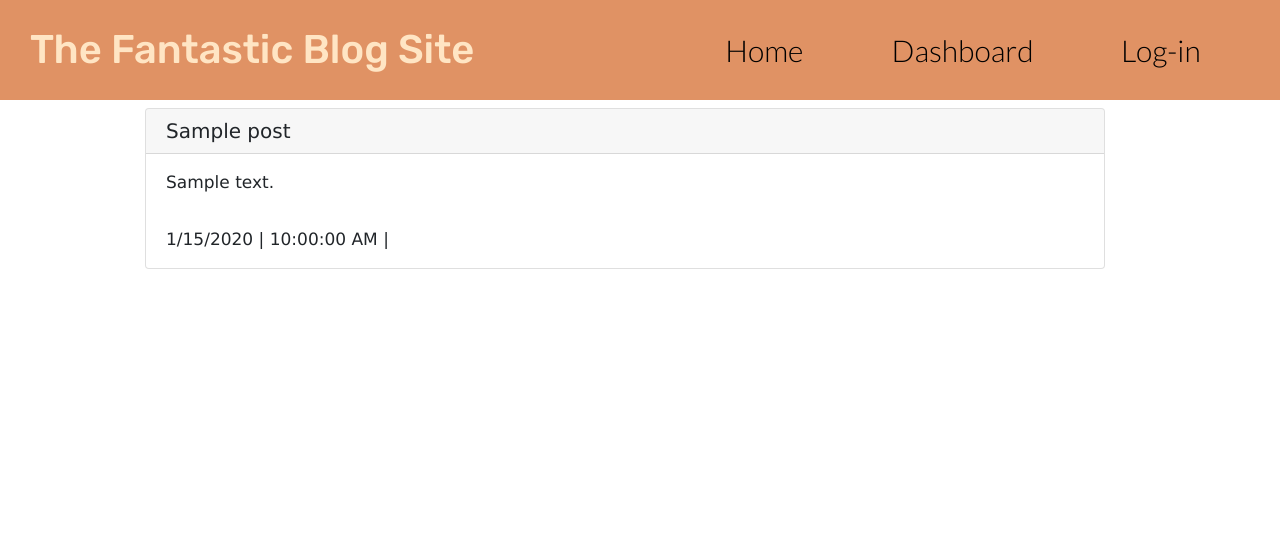
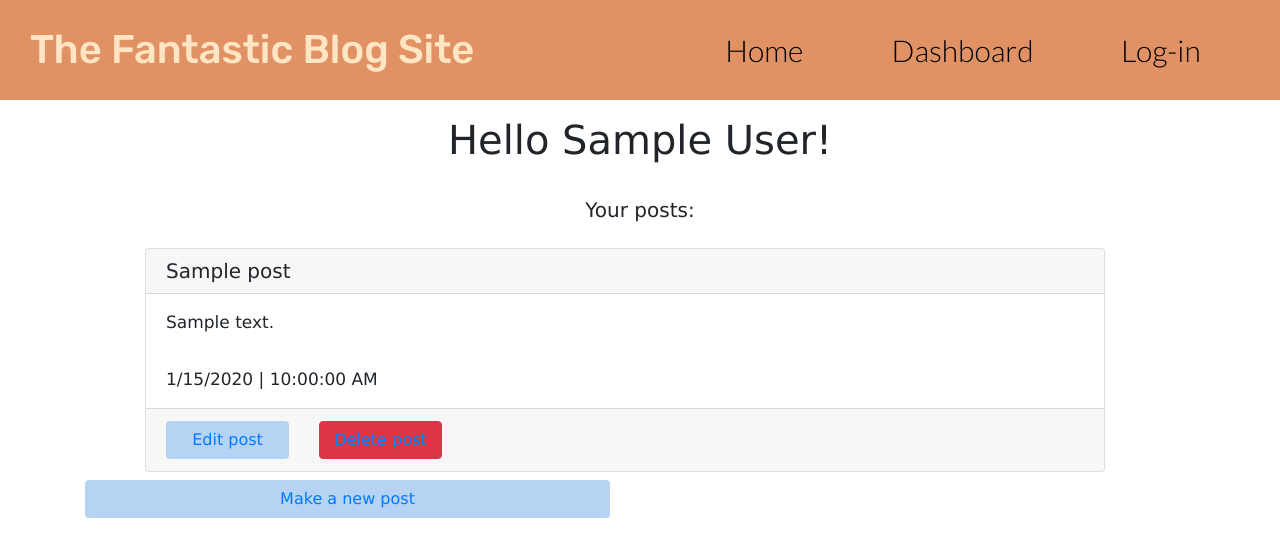
Before and after one commit to jpeiler97/tech-blog, a Node server app: template views/dashboard.handlebars in a window 1280 px wide. Shown: the top 557 px of the page. Run offline with Node 20, Linux system fonts and the light colour scheme; tables that the repository leaves empty hold one stand-in row (values such as "Sample post"); the template is opened without the code that fills it: values that come from a table or form of the project are taken from there, most other values are stand-ins (such as "Sample title", 1, 10 or a date in 2020); some libraries are stand-ins or nearby versions.

Commit message:
worked on dashboard

```diff
--- a/public/css/style.css
+++ b/public/css/style.css
@@ -41,7 +41,8 @@ header h1 {
 	text-align: center;
 }
 
-#home-title {
+#home-title,
+#user-greeting {
 	font-size: 40px;
 	margin: auto;
 	text-align: center;
@@ -76,6 +77,14 @@ header h1 {
 	width: 50%;
 }
 
+#your-posts-title {
+	font-size: 20px;
+	margin-left: auto;
+	margin-right: auto;
+	text-align: center;
+	padding: 20px;
+}
+
 #logout {
 	text-decoration: none;
 	color: black;
--- a/views/dashboard.handlebars
+++ b/views/dashboard.handlebars
@@ -1,13 +1,43 @@
 
+<h1 id= "user-greeting">Hello {{user.name}}!</h1>
+
+<h1 id= "your-posts-title"> Your posts:</h1>
 {{#each posts as |post|}}
 
     <div class= "row justify-content-center">
         <div class="card w-75 my-2">
         <div class= "card-header">{{title}}</div>
         <div class= "card-body">{{body}}</div>
-        <div class= "card-body"> {{format_date createdAt}} | {{format_time createdAt}} | {{user.name}}</div>
+        <div class= "card-body"> {{format_date createdAt}} | {{format_time createdAt}}</div>
+        <div class= "card-footer">
+            <div class= "row">
+                <div class= "col-2">
+                    <button class= "btn blue">
+                    <a href="/edit-post" id="edit-post-button">Edit post</a>
+                    </button>
+                </div>
+                <div class= "col-2">
+                    <button class= "btn btn-danger">
+                    <a href="/delete-post" id="delete-post-button">Delete post</a>
+                    </button>
+                </div>
+            </div>
+
+
+        </div>
         </div>
 
     </div>
 
 {{/each}}
+
+<div class= "container options-area">
+    <div class= "row">
+        <div class ="col">
+            <button class= "btn blue">
+                <a href="/new-post" id="new-post-button">Make a new post</a>
+            </button>
+        </div>
+        <div class ="col"></div>
+    </div>
+</div>
```
Also changed, not shown: controllers/home-routes.js (+13 -2 lines), views/edit-post.handlebars (added), views/new-post.handlebars (added).
